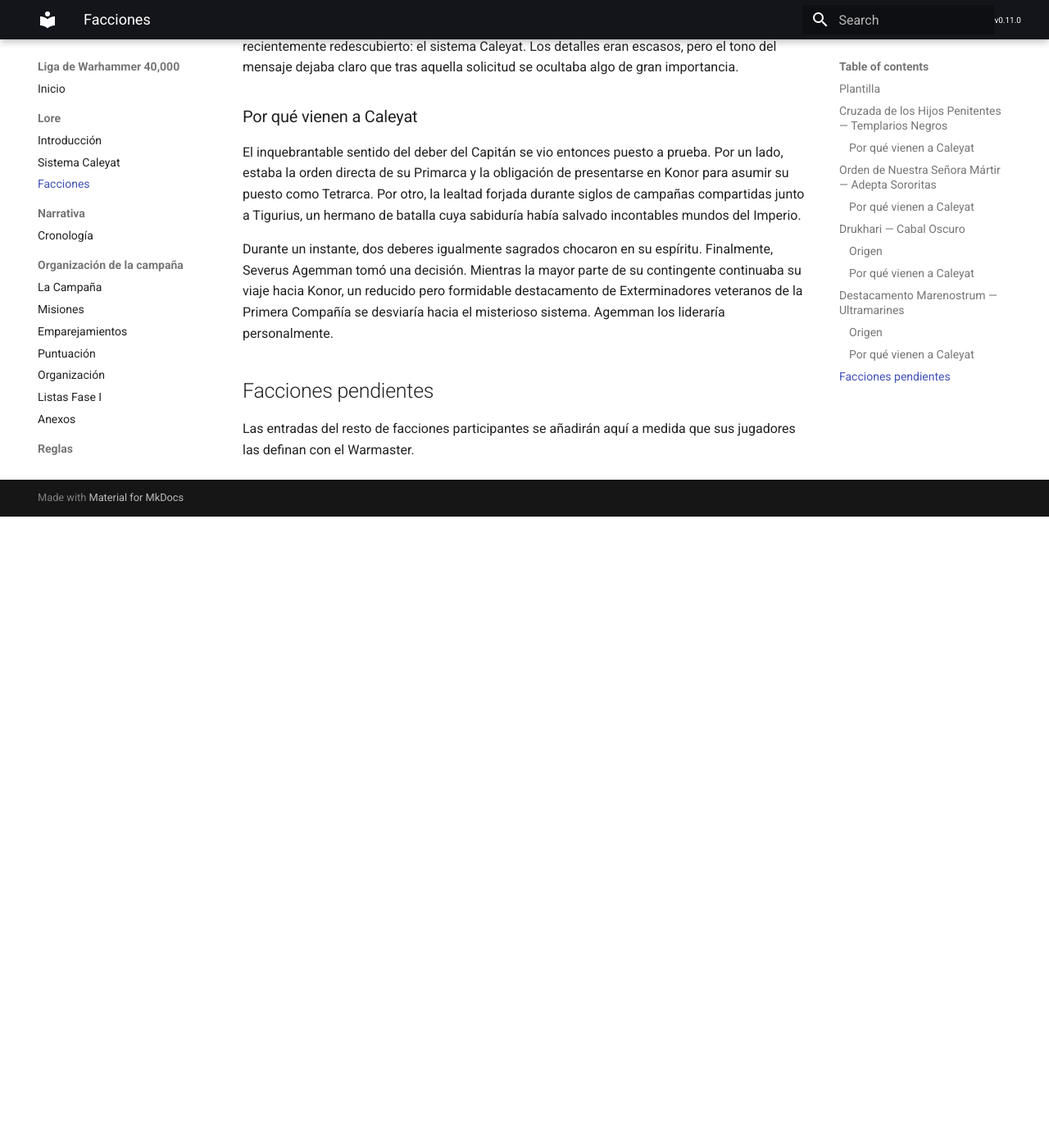
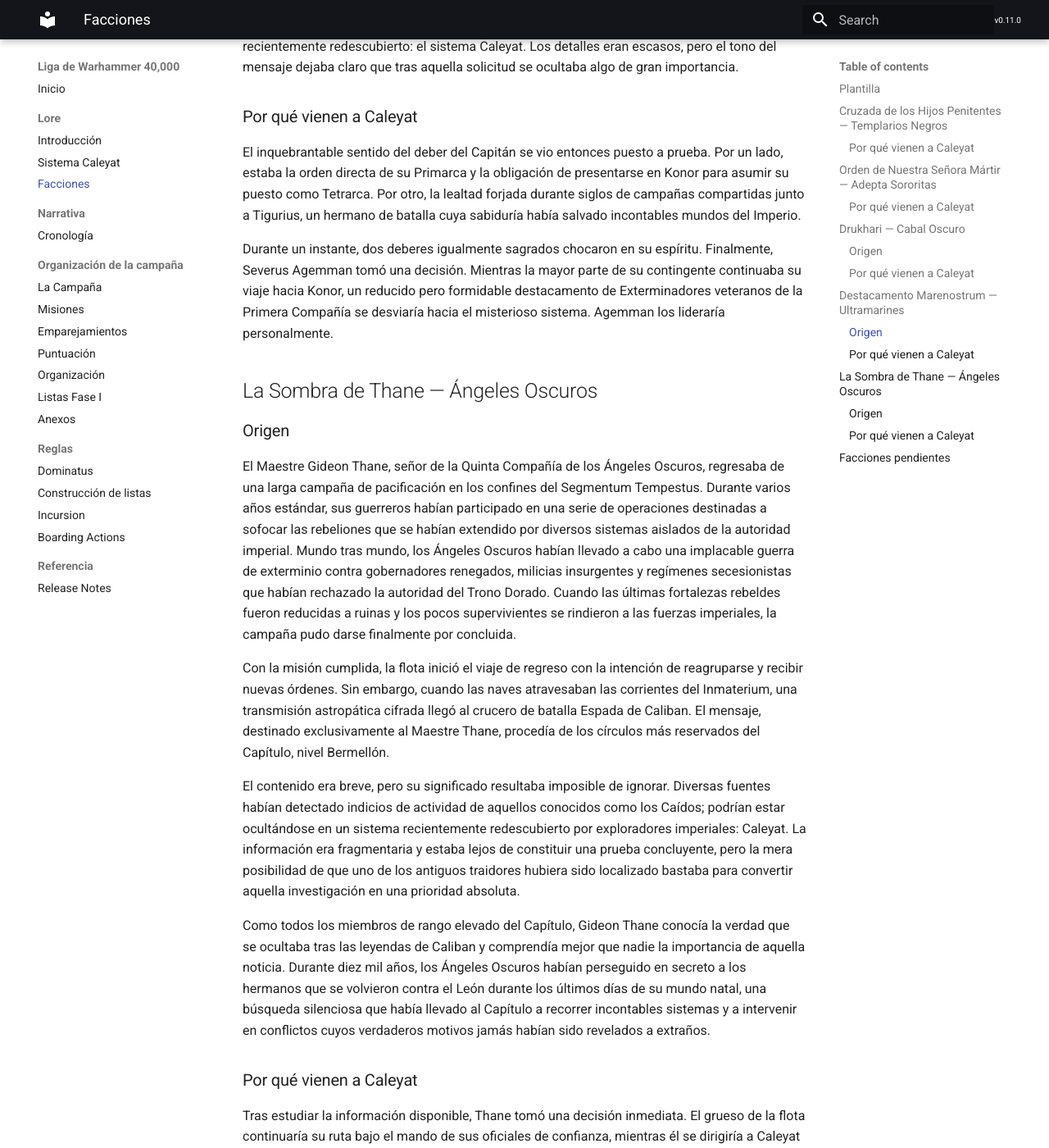
Before and after one commit to gonzalo-radio/liga-armagedon, an MkDocs documentation site: the page built from docs/lore/facciones.md, in a window 1280 px wide and 1400 px high, scrolled down 2611 px. Shown: the whole window at 82% size. Built offline with MkDocs 1.6.1 and Material for MkDocs 9.7.7, drawn with Linux system fonts in a browser that asks for light colours; before the commit the page ends 3241 px from its top, so only the background shows below that; some of the changed text lies outside the part shown.

Commit message:
feat: añadir facción Ángeles Oscuros — La Sombra de Thane
- Añade entrada de facción en fichacciones.md con origen y motivo de llegada
- Crea narración de llegada al sistema (48.071.M42)
- Añade fila en cronología
- Actualiza release notes v0.11.1

```diff
--- a/docs/lore/facciones.md
+++ b/docs/lore/facciones.md
@@ -56,6 +56,26 @@ El inquebrantable sentido del deber del Capitán se vio entonces puesto a prueba
 
 Durante un instante, dos deberes igualmente sagrados chocaron en su espíritu. Finalmente, Severus Agemman tomó una decisión. Mientras la mayor parte de su contingente continuaba su viaje hacia Konor, un reducido pero formidable destacamento de Exterminadores veteranos de la Primera Compañía se desviaría hacia el misterioso sistema. Agemman los lideraría personalmente.
 
+## La Sombra de Thane — Ángeles Oscuros
+
+### Origen
+
+El Maestre Gideon Thane, señor de la Quinta Compañía de los Ángeles Oscuros, regresaba de una larga campaña de pacificación en los confines del Segmentum Tempestus. Durante varios años estándar, sus guerreros habían participado en una serie de operaciones destinadas a sofocar las rebeliones que se habían extendido por diversos sistemas aislados de la autoridad imperial. Mundo tras mundo, los Ángeles Oscuros habían llevado a cabo una implacable guerra de exterminio contra gobernadores renegados, milicias insurgentes y regímenes secesionistas que habían rechazado la autoridad del Trono Dorado. Cuando las últimas fortalezas rebeldes fueron reducidas a ruinas y los pocos supervivientes se rindieron a las fuerzas imperiales, la campaña pudo darse finalmente por concluida.
+
+Con la misión cumplida, la flota inició el viaje de regreso con la intención de reagruparse y recibir nuevas órdenes. Sin embargo, cuando las naves atravesaban las corrientes del Inmaterium, una transmisión astropática cifrada llegó al crucero de batalla Espada de Caliban. El mensaje, destinado exclusivamente al Maestre Thane, procedía de los círculos más reservados del Capítulo, nivel Bermellón.
+
+El contenido era breve, pero su significado resultaba imposible de ignorar. Diversas fuentes habían detectado indicios de actividad de aquellos conocidos como los Caídos; podrían estar ocultándose en un sistema recientemente redescubierto por exploradores imperiales: Caleyat. La información era fragmentaria y estaba lejos de constituir una prueba concluyente, pero la mera posibilidad de que uno de los antiguos traidores hubiera sido localizado bastaba para convertir aquella investigación en una prioridad absoluta.
+
+Como todos los miembros de rango elevado del Capítulo, Gideon Thane conocía la verdad que se ocultaba tras las leyendas de Caliban y comprendía mejor que nadie la importancia de aquella noticia. Durante diez mil años, los Ángeles Oscuros habían perseguido en secreto a los hermanos que se volvieron contra el León durante los últimos días de su mundo natal, una búsqueda silenciosa que había llevado al Capítulo a recorrer incontables sistemas y a intervenir en conflictos cuyos verdaderos motivos jamás habían sido revelados a extraños.
+
+### Por qué vienen a Caleyat
+
+Tras estudiar la información disponible, Thane tomó una decisión inmediata. El grueso de la flota continuaría su ruta bajo el mando de sus oficiales de confianza, mientras él se dirigiría a Caleyat acompañado por una fuerza mucho más reducida de elegidos de su más estricta confianza. Ninguno de ellos necesitó explicaciones adicionales; la naturaleza de la misión resultaba evidente para quienes conocían los secretos mejor guardados del Capítulo.
+
+Mientras las naves alteraban su rumbo y se alejaban de las rutas establecidas, Gideon Thane dedicó largas horas a estudiar los escasos informes cartográficos sobre Caleyat. El sistema apenas aparecía mencionado en los registros imperiales. Situado lejos de las principales vías de navegación y prácticamente olvidado durante siglos, era exactamente el tipo de lugar donde alguien podría ocultarse de la mirada de la Humanidad.
+
+Por ese motivo, y porque la posibilidad de encontrar a uno de los Caídos no podía ser ignorada, los Ángeles Oscuros emprendieron el viaje hacia Caleyat sin informar a ninguna autoridad imperial del verdadero propósito de su misión. Si los rumores resultaban ser ciertos, la búsqueda sería suficiente para justificar cualquier sacrificio, pues algunas deudas pendientes seguían siendo tan importantes para el Capítulo como lo habían sido diez mil años atrás.
+
 ## Facciones pendientes
 
 Las entradas del resto de facciones participantes se añadirán aquí a medida que sus jugadores las definan con el Warmaster.
```
Also changed, not shown: docs/narrativa/cronologia.md (+1 -0 lines), docs/narrativa/relatos/llegada-angeles-oscuros.md (added, +12 -0 lines), docs/release-notes.md (+2 -0 lines).
